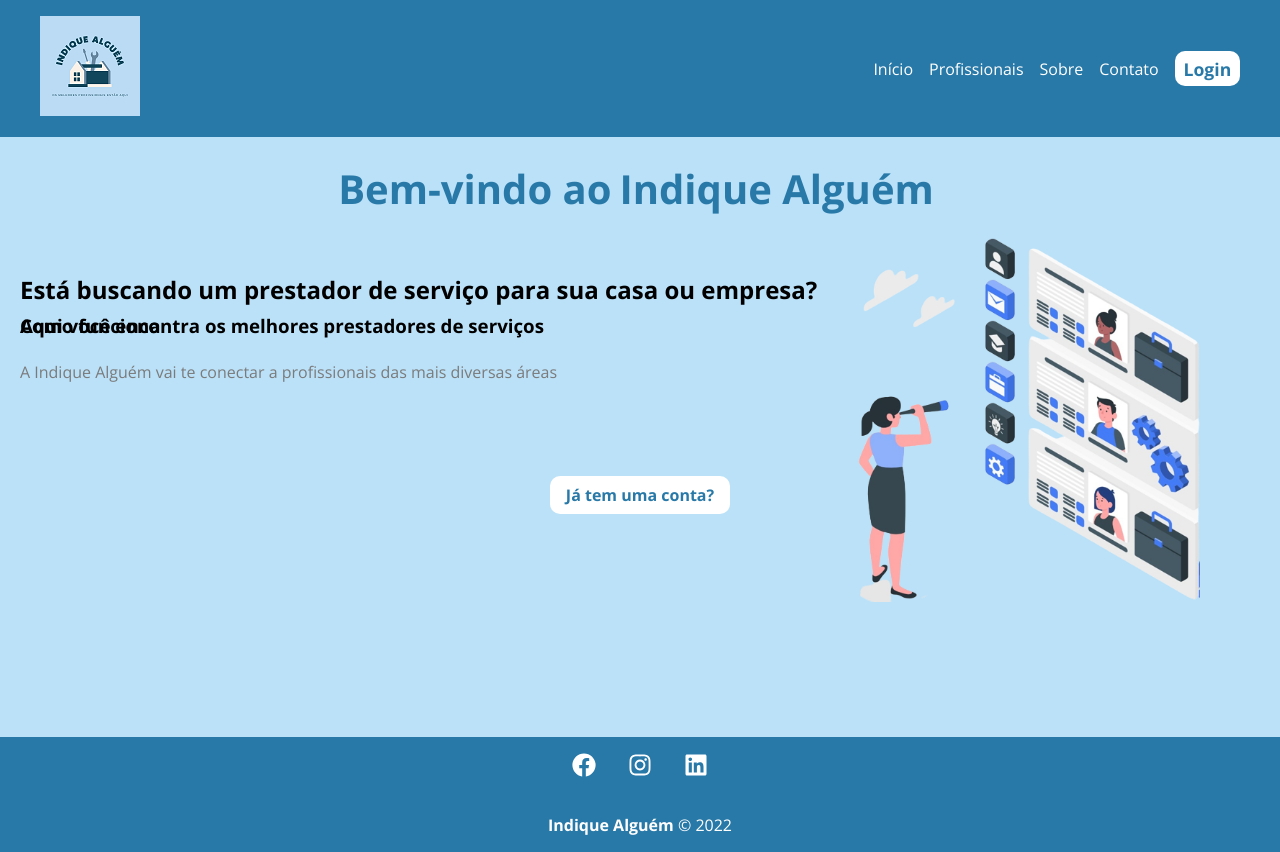
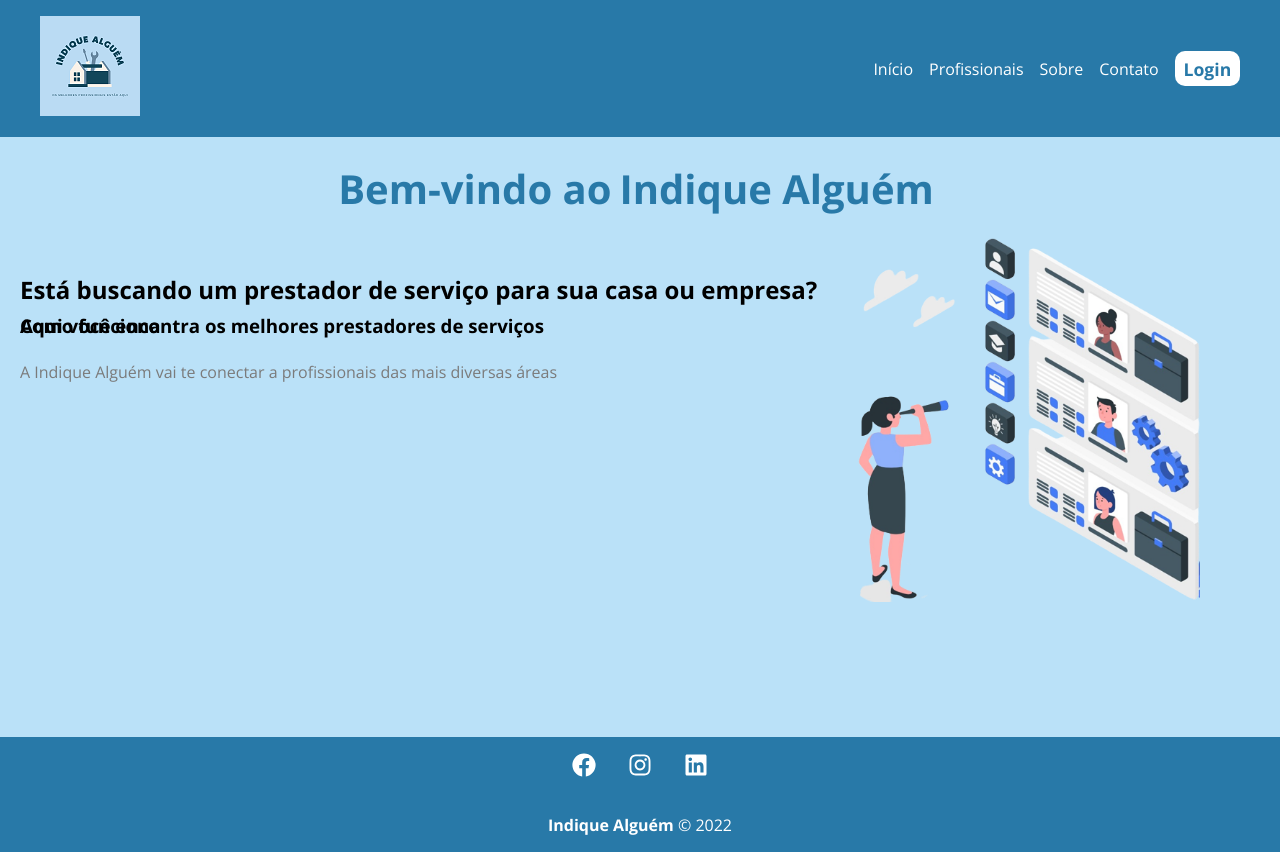
Before and after one commit to AntonioDCJunior/projeto_integrador, a React (Create React App) app: page / in a window 1280 px wide. Built offline with nearby package versions, Linux system fonts and the light colour scheme.

Commit message:
atualizando

```diff
--- a/src/components/pages/Inicio.js
+++ b/src/components/pages/Inicio.js
@@ -12,7 +12,7 @@ function Inicio () {
             <h3>Aqui você encontra os melhores prestadores de serviços</h3>
             <p>A Indique Alguém vai te conectar a profissionais das mais diversas áreas</p>
 
-            <LinkButton to="/newusuario" text="Já tem uma conta?" />
+            {/* <LinkButton to="/newusuario" text="Já tem uma conta?" />     */}
 
             <img src={savings} alt="IndiqueAlguem"/>
 
```
